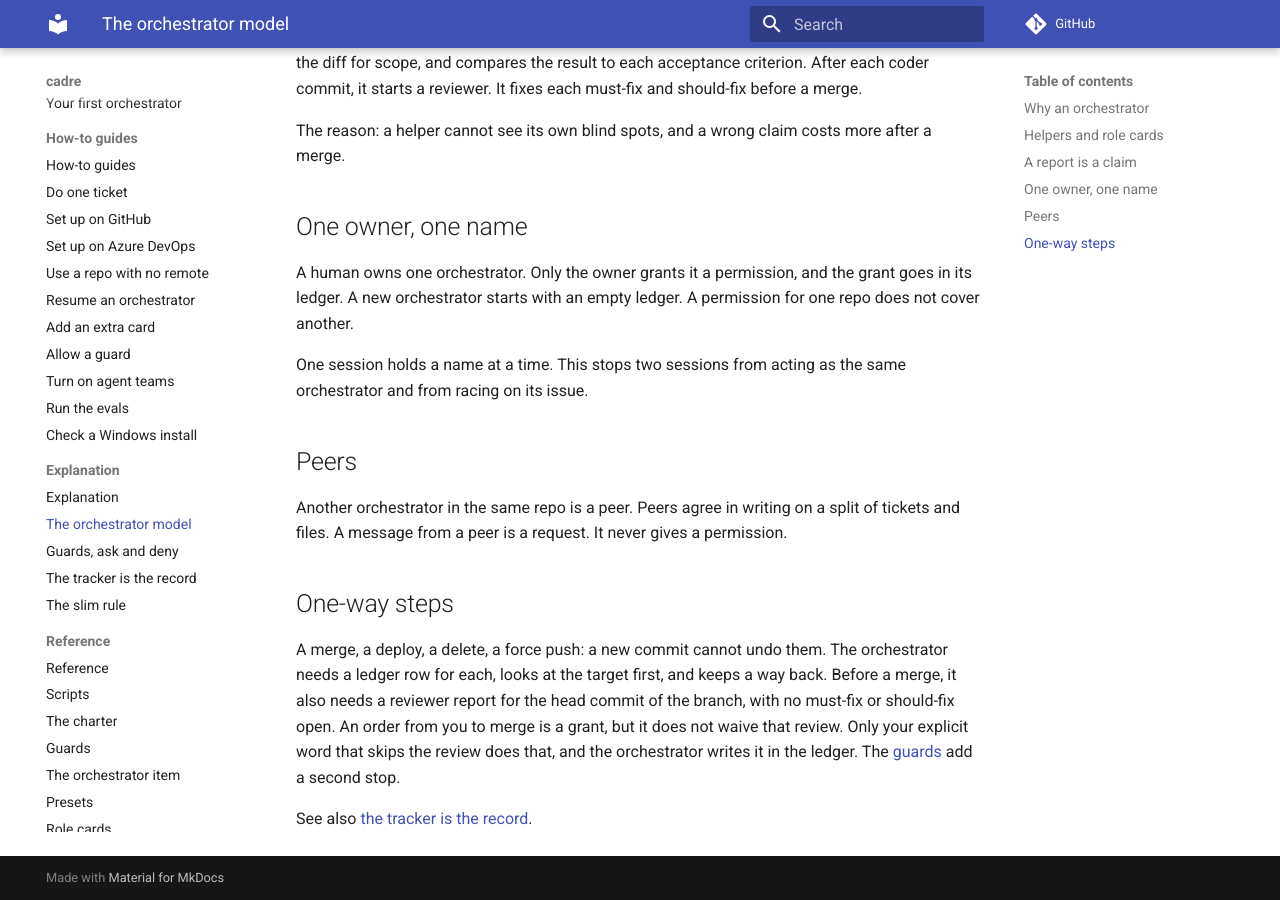
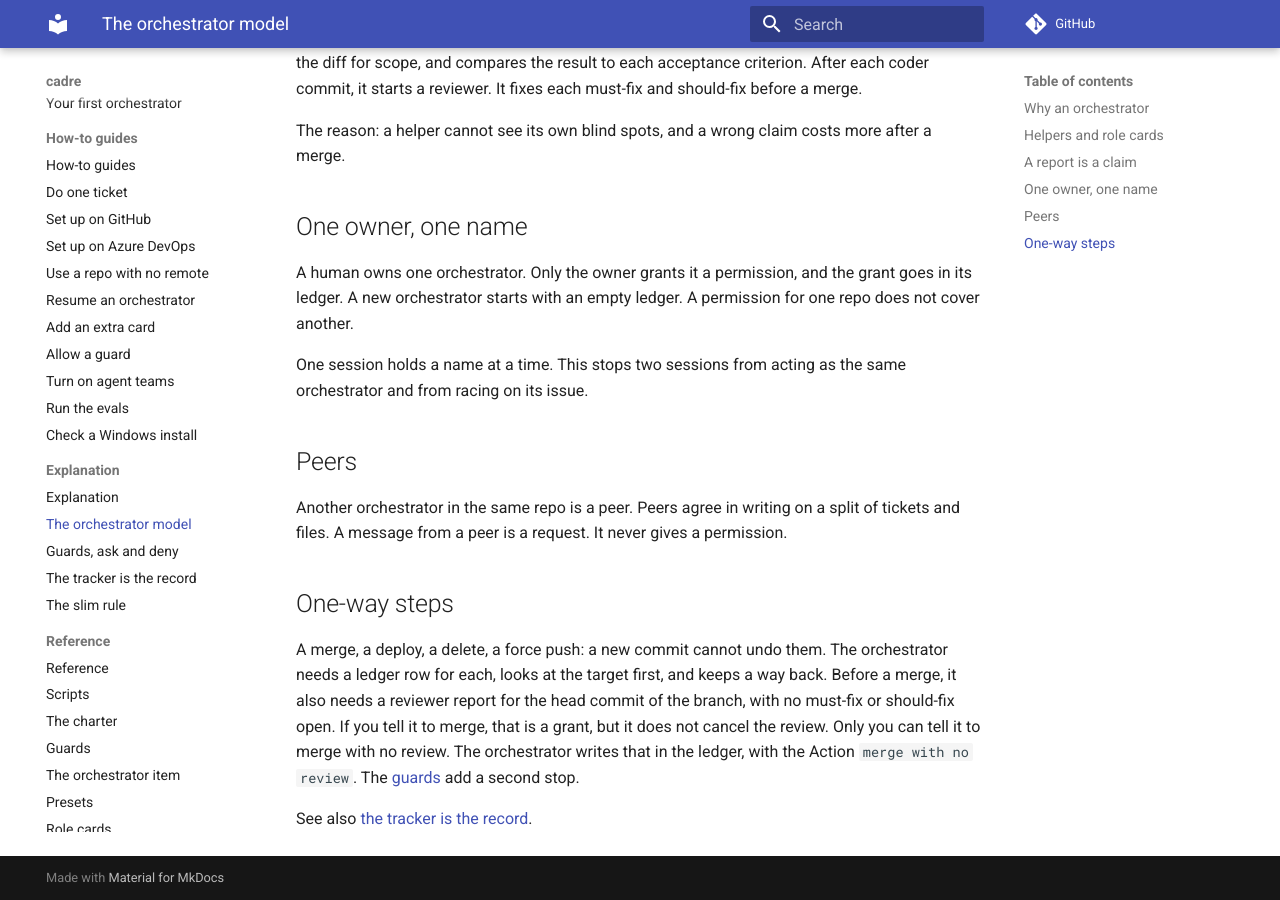
Before and after one commit to jeredleisey/skills, an MkDocs documentation site: the page built from cadre/docs/explanation/orchestrator-model.md, in a window 1280 px wide and 900 px high, scrolled down 767 px. Built offline with MkDocs 1.6.1 and Material for MkDocs 9.7.7, drawn with Linux system fonts in a browser that asks for light colours; comment, search, counter and statistics services are not loaded.

Commit message:
Tie each merge to a reviewed commit
Make the review rule unconditional and use plain words.
The reviewer brief names the commit and the report names its hash.

Co-Authored-By: Claude Opus 5.5 <noreply@anthropic.com>

```diff
--- a/cadre/docs/explanation/orchestrator-model.md
+++ b/cadre/docs/explanation/orchestrator-model.md
@@ -32,6 +32,6 @@ Another orchestrator in the same repo is a peer. Peers agree in writing on a spl
 
 ## One-way steps
 
-A merge, a deploy, a delete, a force push: a new commit cannot undo them. The orchestrator needs a ledger row for each, looks at the target first, and keeps a way back. Before a merge, it also needs a reviewer report for the head commit of the branch, with no must-fix or should-fix open. An order from you to merge is a grant, but it does not waive that review. Only your explicit word that skips the review does that, and the orchestrator writes it in the ledger. The [guards](guards-ask-and-deny.md) add a second stop.
+A merge, a deploy, a delete, a force push: a new commit cannot undo them. The orchestrator needs a ledger row for each, looks at the target first, and keeps a way back. Before a merge, it also needs a reviewer report for the head commit of the branch, with no must-fix or should-fix open. If you tell it to merge, that is a grant, but it does not cancel the review. Only you can tell it to merge with no review. The orchestrator writes that in the ledger, with the Action `merge with no review`. The [guards](guards-ask-and-deny.md) add a second stop.
 
 See also [the tracker is the record](tracker-is-the-record.md).
```
Also changed, not shown: cadre/README.md (+1 -1 lines), cadre/agents/reviewer.md (+1 -1 lines), cadre/skills/orchestrate/SKILL.md (+1 -1 lines), cadre/skills/orchestrate/references/helper-brief.md (+1 -1 lines).
